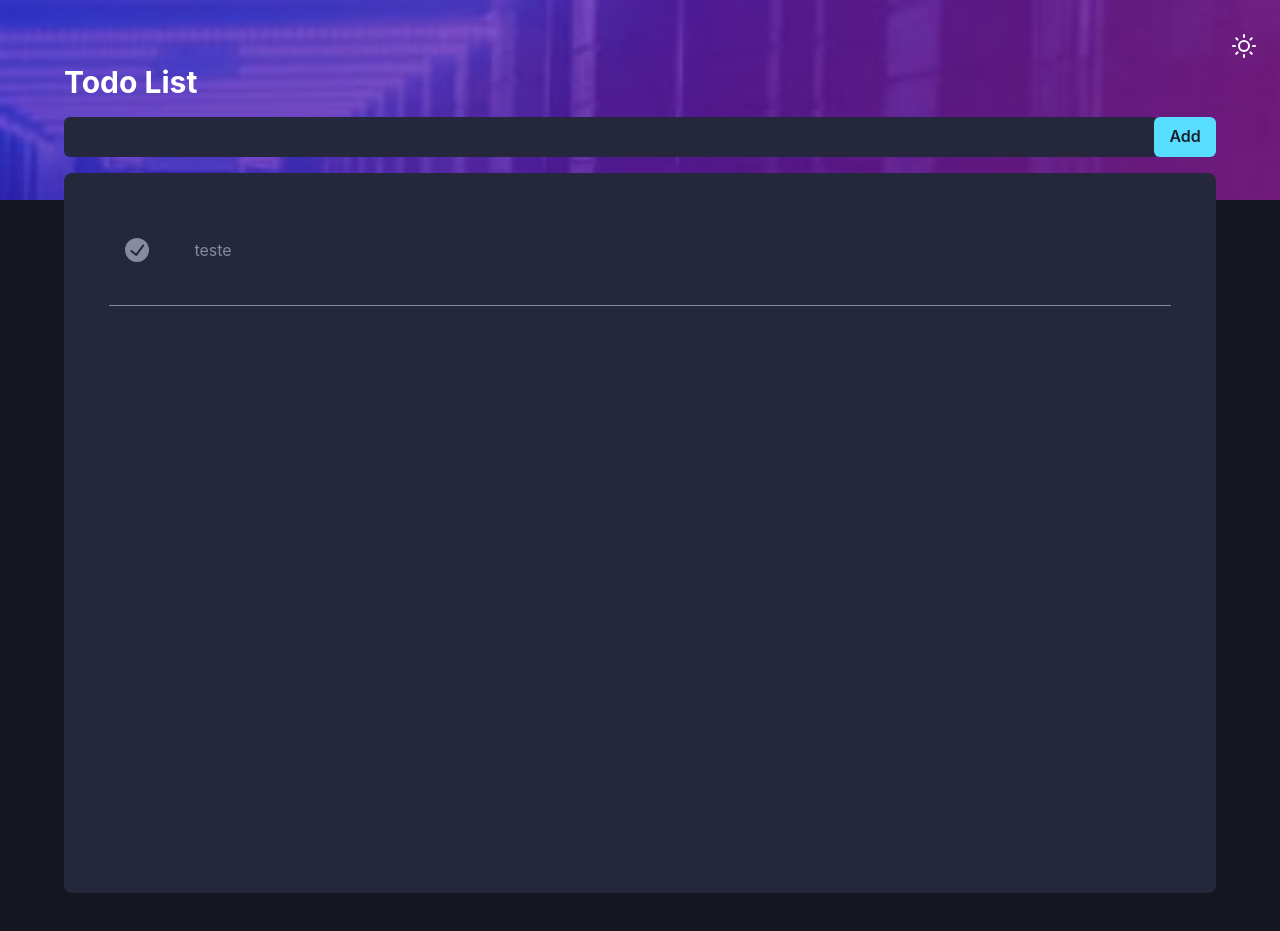
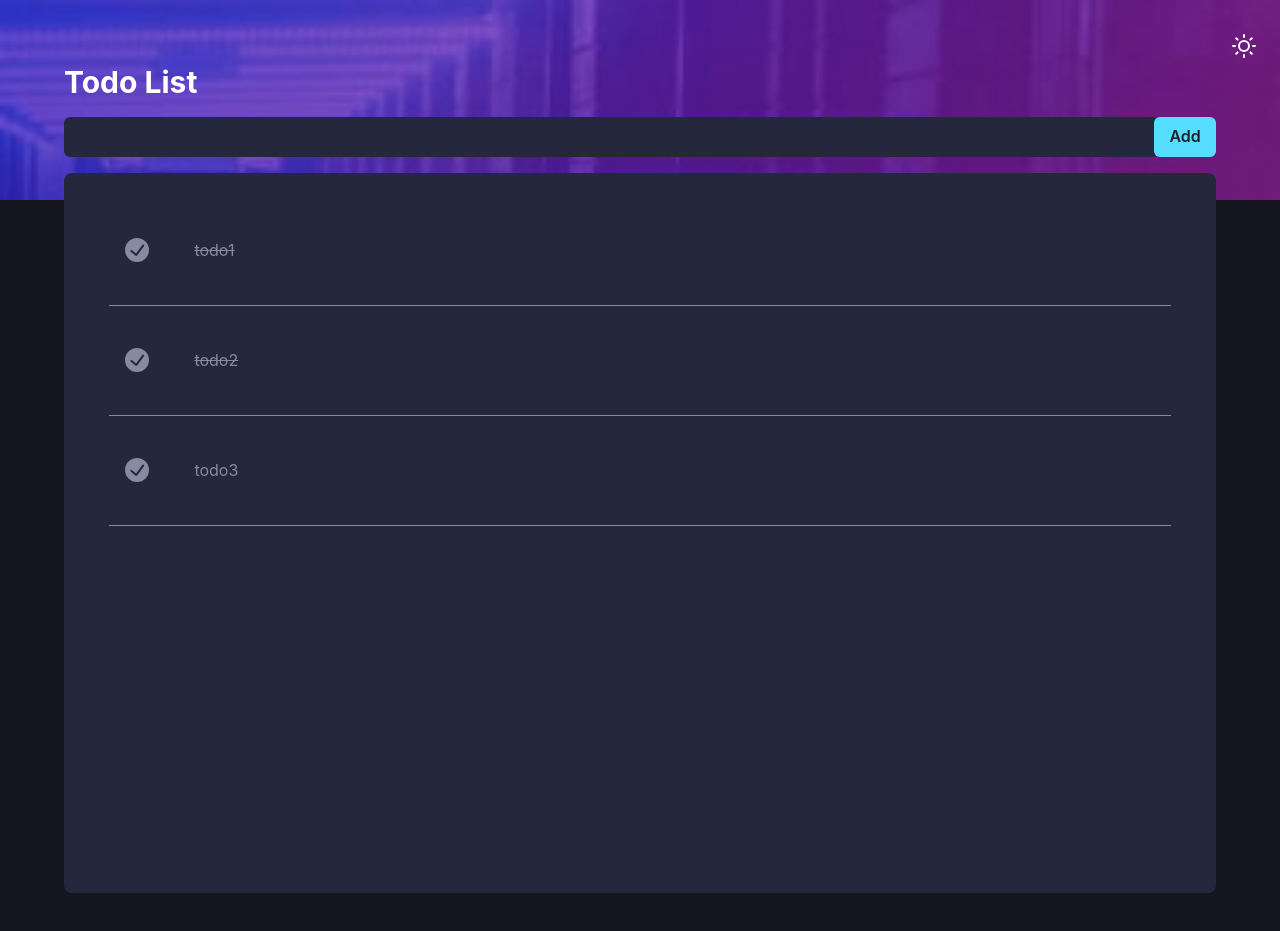
Before and after one commit to LuisMarchio03/todolist-nextjs-chakraui-reduxjs, a Next.js app: page / in a window 1280 px wide. Built offline with nearby package versions, Linux system fonts and the light colour scheme.

Commit message:
ReduxJS + ChakraUI

```diff
--- a/src/pages/index.tsx
+++ b/src/pages/index.tsx
@@ -1,5 +1,7 @@
 import React, { FormEvent, useEffect, useState } from "react";
+
 import { useDispatch, useSelector } from "react-redux";
+import { addTask, toggleComplete } from "../store/taskSlice";
 
 import {
   Box,
@@ -19,6 +21,24 @@ interface Tasks {
 }
 
 const Home: React.FC = () => {
+  const [newTasks, setNewTasks] = useState();
+  const dispatch = useDispatch();
+
+  const stateTasks = useSelector((state: any) => state.task);
+
+  const handleSubmit = (event: FormEvent) => {
+    event.preventDefault();
+
+    dispatch(
+      addTask({
+        title: newTasks,
+      })
+    );
+  };
+
+  const handleCompleteClick = (id, completed) => {
+    dispatch(toggleComplete({ id: id, completed: !completed }));
+  }
 
   return (
     <Flex
@@ -73,6 +93,8 @@ const Home: React.FC = () => {
                 border="0"
                 color="white"
                 bg="#25273c"
+                value={newTasks}
+                onChange={(event: any) => setNewTasks(event.target.value)}
               />
               <Button
                 border="0"
@@ -82,6 +104,7 @@ const Home: React.FC = () => {
                 _active={{ bg: "transparent" }}
                 _focus={{ border: 0 }}
                 _hover={{ bg: "hsl(220, 98%, 61%)" }}
+                onClick={handleSubmit}
               >
                 Add
               </Button>
@@ -106,8 +129,9 @@ const Home: React.FC = () => {
               minH="40px"
               color="#888aa1"
             >
+              {stateTasks.map(task => (
+                <React.Fragment key={task.id}>
                   <Flex
-                key="teste"
                     as="div"
                     w="100%"
                     minH="40px"
@@ -122,12 +146,21 @@ const Home: React.FC = () => {
                       _focus={{ border: 0 }}
                       _hover={{ bg: "none", color: "hsl(220, 98%, 61%)" }}
                       leftIcon={<CheckCircleIcon />}
+                      onClick={() => handleCompleteClick(task.id, task.completed)}
                     ></Button>
+                    {task.completed === true ? (
                       <Box as="div" w="90%" h="auto" p="2%">
-                  teste
+                        {task.title}
                       </Box>
+                    ) : (
+                      <Box textDecoration="line-through" as="div" w="90%" h="auto" p="2%">
+                        {task.title}
+                      </Box>
+                    )}
                   </Flex>
                   <Box as="div" w="100%" h="1px" bg="#888aa1"></Box>
+                </React.Fragment>
+              ))}
             </Flex>
           </Box>
         </Box>
--- a/src/store/taskSlice.ts
+++ b/src/store/taskSlice.ts
@@ -1,26 +1,28 @@
 import { createSlice } from "@reduxjs/toolkit";
 
 export const taskSlice = createSlice({
-  name: 'task',
-  initialState: {
-    task: [{ id: 1, title: 'todo1', completed: true }],
+  name: "task",
+  initialState: [
+    { id: 1, title: "todo1", completed: false },
+    { id: 2, title: "todo2", completed: false },
+    { id: 3, title: "todo3", completed: true },
+  ],
+  reducers: {
+    addTask: (state, action) => {
+      const newTask = {
+        id: Date.now(),
+        title: action.payload.title,
+        completed: false,
+      };
+      state.push(newTask);
+    },
+    toggleComplete: (state, action) => {
+      const index = state.findIndex((task) => task.id === action.payload.id);
+      state[index].completed = action.payload.completed;
+    },
   },
-  reducers: {
-    createTask(state, { payload }) {
-      return {
-        ...state,
-        task: [...state.task, payload],
-      }
-    },
-    changeTask(state, { payload }) {
-      return { ...state, task: payload }
-    },
-    completedTask(state, { payload }) {
-      const index = state.task.findIndex((task => task.id === payload.id));
-    }
-  }
 });
 
-export const { createTask, changeTask, completedTask } = taskSlice.actions
+export const { addTask, toggleComplete } = taskSlice.actions;
 
 export default taskSlice.reducer;
```
Lines whose indentation alone changed are shown as unchanged.
